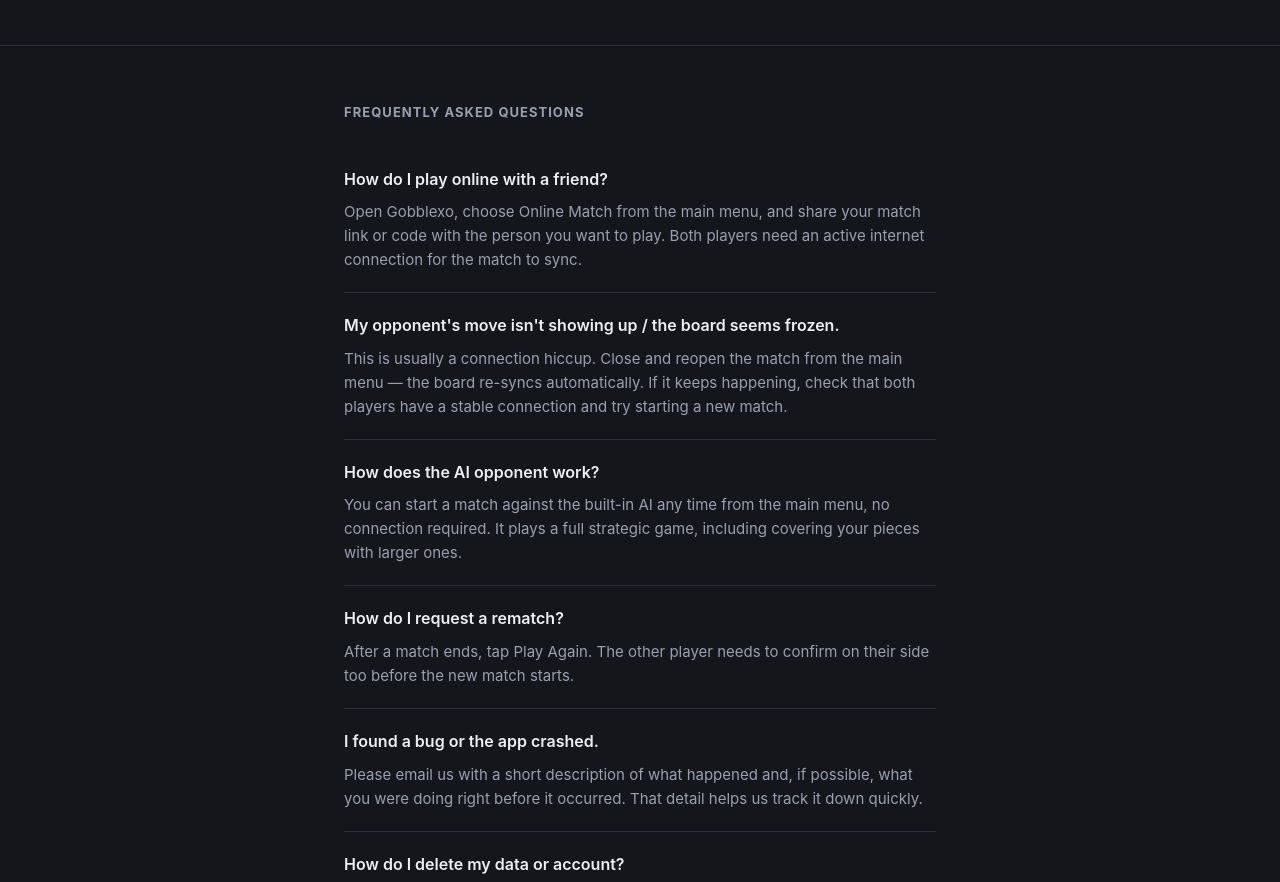
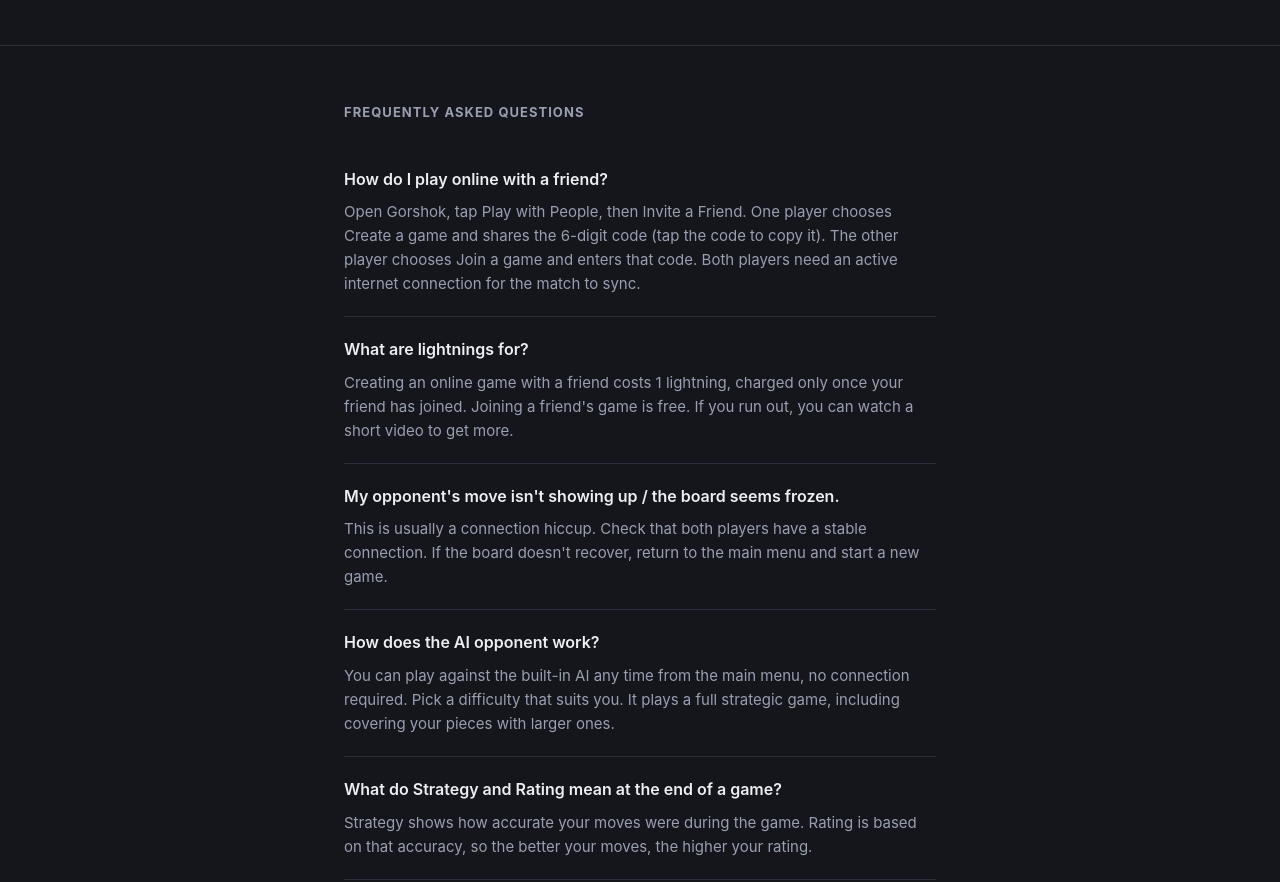
Before and after one commit to Ivan7Ch/GobbletSupport, a plain HTML site: page index.html in a window 1280 px wide. Shown: the part 306-1188 px from the top of the page. Drawn offline with Linux system fonts and the light colour scheme.

Commit message:
Update index.html

```diff
--- a/index.html
+++ b/index.html
@@ -3,7 +3,7 @@
 <head>
 <meta charset="UTF-8">
 <meta name="viewport" content="width=device-width, initial-scale=1.0">
-<title>Gobblexo — Support</title>
+<title>Gorshok — Support</title>
 <style>
   :root {
     --bg: #14161c;
@@ -144,7 +144,7 @@
     <span class="m"></span>
     <span class="s"></span>
   </div>
-  <h1 class="display">Gobblexo — Support</h1>
+  <h1 class="display">Gorshok — Support</h1>
   <p>Help with matches, multiplayer, and the AI opponent.</p>
 </header>
 
@@ -155,22 +155,27 @@
 
     <div class="faq-item">
       <p class="faq-q">How do I play online with a friend?</p>
-      <p class="faq-a">Open Gobblexo, choose Online Match from the main menu, and share your match link or code with the person you want to play. Both players need an active internet connection for the match to sync.</p>
+      <p class="faq-a">Open Gorshok, tap Play with People, then Invite a Friend. One player chooses Create a game and shares the 6-digit code (tap the code to copy it). The other player chooses Join a game and enters that code. Both players need an active internet connection for the match to sync.</p>
+    </div>
+
+    <div class="faq-item">
+      <p class="faq-q">What are lightnings for?</p>
+      <p class="faq-a">Creating an online game with a friend costs 1 lightning, charged only once your friend has joined. Joining a friend's game is free. If you run out, you can watch a short video to get more.</p>
     </div>
 
     <div class="faq-item">
       <p class="faq-q">My opponent's move isn't showing up / the board seems frozen.</p>
-      <p class="faq-a">This is usually a connection hiccup. Close and reopen the match from the main menu — the board re-syncs automatically. If it keeps happening, check that both players have a stable connection and try starting a new match.</p>
+      <p class="faq-a">This is usually a connection hiccup. Check that both players have a stable connection. If the board doesn't recover, return to the main menu and start a new game.</p>
     </div>
 
     <div class="faq-item">
       <p class="faq-q">How does the AI opponent work?</p>
-      <p class="faq-a">You can start a match against the built-in AI any time from the main menu, no connection required. It plays a full strategic game, including covering your pieces with larger ones.</p>
+      <p class="faq-a">You can play against the built-in AI any time from the main menu, no connection required. Pick a difficulty that suits you. It plays a full strategic game, including covering your pieces with larger ones.</p>
     </div>
 
     <div class="faq-item">
-      <p class="faq-q">How do I request a rematch?</p>
-      <p class="faq-a">After a match ends, tap Play Again. The other player needs to confirm on their side too before the new match starts.</p>
+      <p class="faq-q">What do Strategy and Rating mean at the end of a game?</p>
+      <p class="faq-a">Strategy shows how accurate your moves were during the game. Rating is based on that accuracy, so the better your moves, the higher your rating.</p>
     </div>
 
     <div class="faq-item">
@@ -195,7 +200,7 @@
 </main>
 
 <footer>
-  © 2026 Gobblexo
+  © 2026 Gorshok
 </footer>
 
 </body>
```
